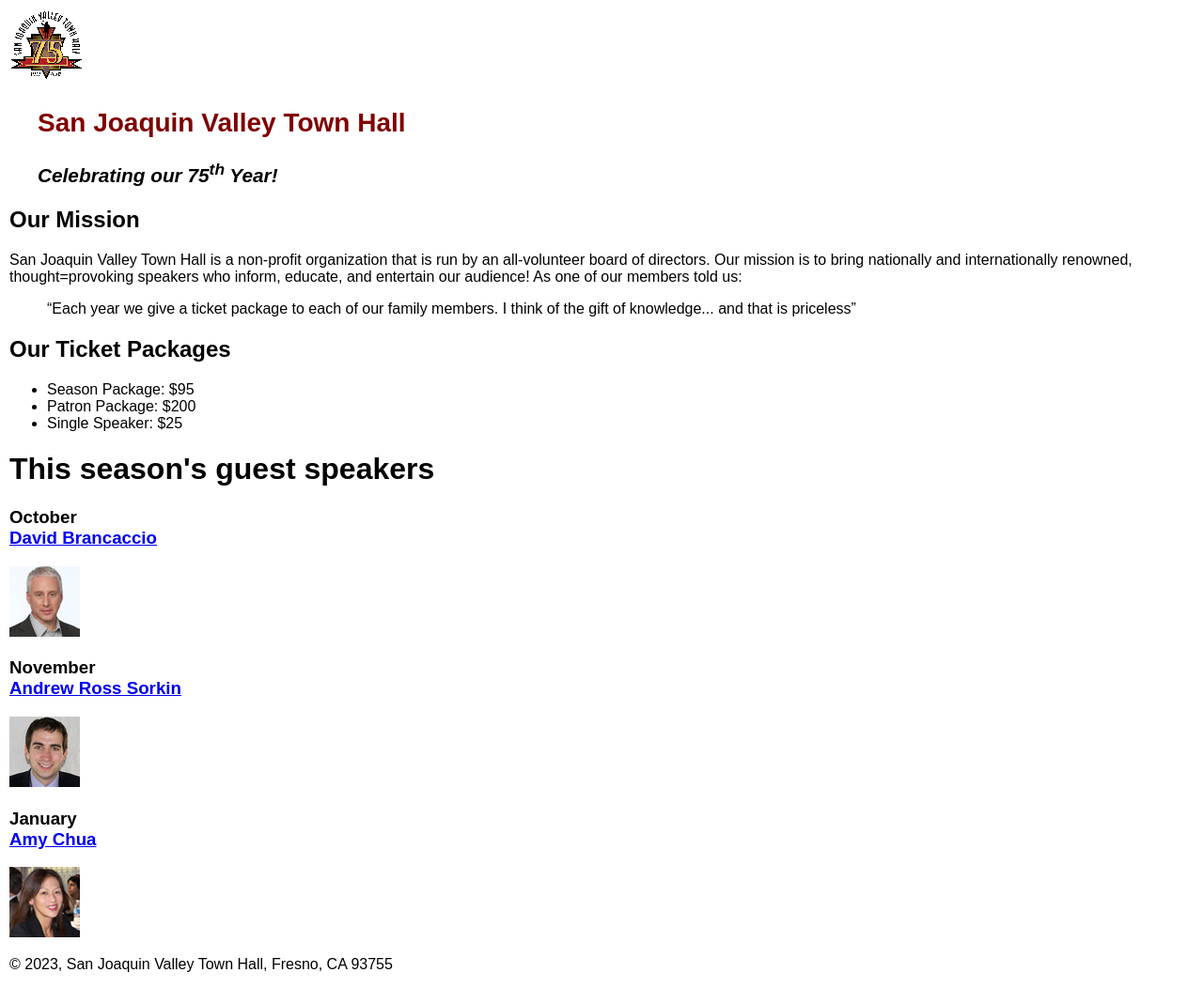
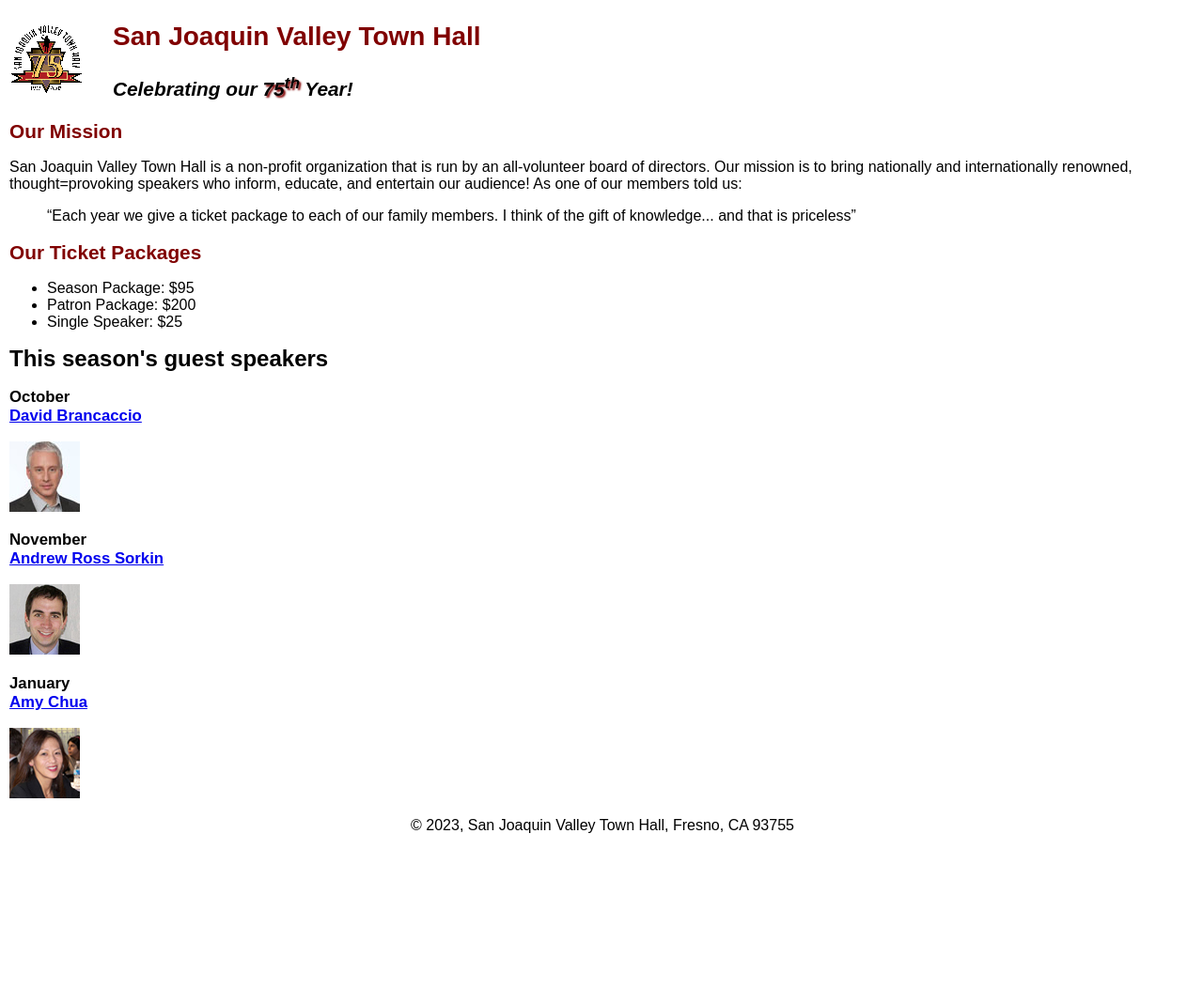
Before and after one commit to DiceTJ/CIS311-Assignment2, a plain HTML site: page index.html in a window 1280 px wide. Shown: the whole page at 94% size. After the commit the page ends 904 px from the top, so only its background shows below. Drawn offline with Linux system fonts and the light colour scheme.

Commit message:
Finalized CSS for main site

```diff
--- a/styles/main.css
+++ b/styles/main.css
@@ -18,14 +18,48 @@
     font-style: italic;
  }
 
- header h2{
+ header h2 {
     font-size: 175%;
     color: var(--global-color-1);
     text-indent: 30px;
  }
 
- header h3{
+ header h3 {
     font-size: 130%;
     font-style: italic;
     text-indent: 30px;
  }
+
+ header img {
+    float: left;
+
+ }
+
+ .shadow {
+    text-shadow: 2px 2px 2px var(--global-color-1);
+
+ }
+
+ /* The styles for the main section */
+
+ main {
+    clear: left;
+ }
+
+ main h1 {
+    font-size: 150%;
+
+ }
+
+ main h2 {
+    font-size: 130%;
+    color: var(--global-color-1)
+ }
+
+ main h3 {
+    font-size: 105%
+ }
+
+ footer p {
+    text-align: center;
+ }
```
